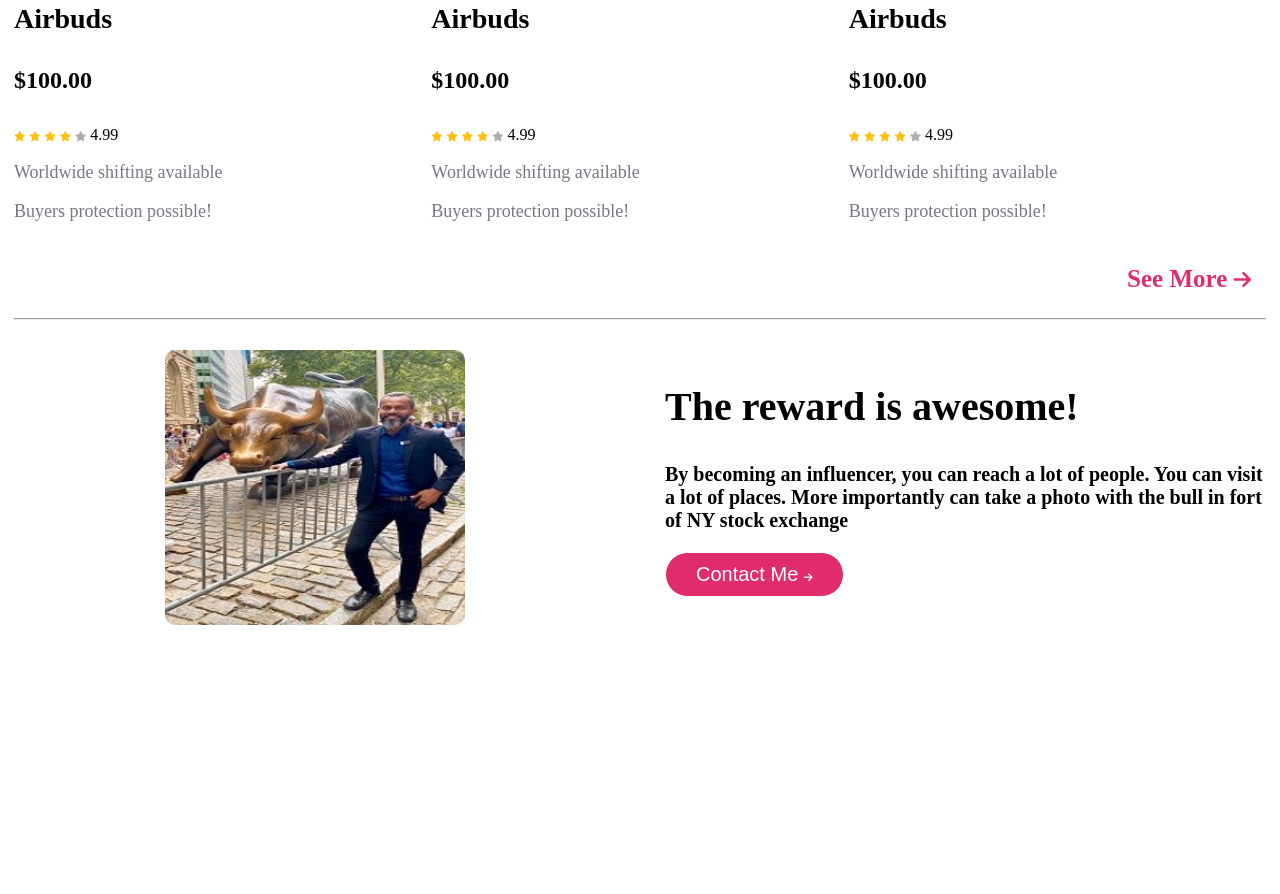
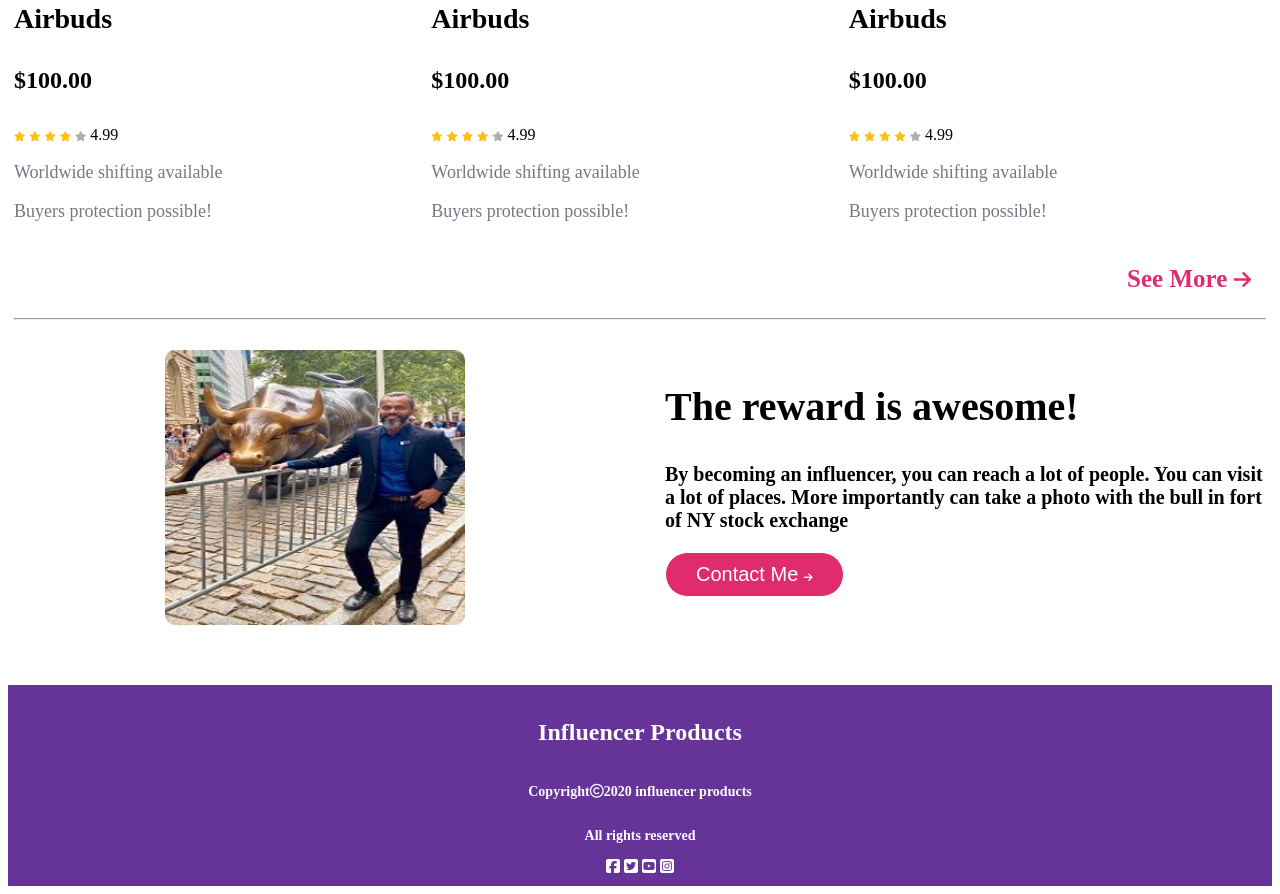
Before and after one commit to this-is-emon/influencer-gear, a plain HTML site: page index.html in a window 1280 px wide. Shown: the part 1335-2229 px from the top of the page. Before the commit the page ends 2027 px from the top, so only its background shows below. Drawn offline with Linux system fonts and the light colour scheme.

Commit message:
Footer section complete

```diff
--- a/index.html
+++ b/index.html
@@ -185,7 +185,17 @@
     </main>
     <!--------------- Footer Starts------------->
     <footer>
-
+        <div class="footer-detail">
+            <h3>Influencer Products</h3>
+            <p>Copyright<span><i class="far fa-copyright"></i></span>2020 influencer products</p>
+            <p>All rights reserved</p>
+            <div class="footer-icon">
+                <i class="fab fa-facebook-square"></i>
+                <i class="fab fa-twitter-square"></i>
+                <i class="fab fa-youtube-square"></i>
+                <i class="fab fa-instagram-square"></i>
+            </div>
+        </div>
     </footer>
     <!--------------- Footer Ends------------->
 
--- a/styles/style.css
+++ b/styles/style.css
@@ -57,6 +57,7 @@ header h3{
     .journey-pic img{
         width: 300px;
         height: 275px;
+        border-radius: 10px;
     }
     button{
         background-color: #E02C6D;
@@ -154,3 +155,22 @@ header h3{
 
 
 /*-------------------- Footer --------------------*/
+footer{
+    background-color: rebeccapurple;
+}
+.footer-detail{
+    padding: 10px;
+    display: flex;
+    align-items: center;
+    flex-direction: column;
+    color: white;
+
+}
+.footer-detail h3{
+    font-size: 24px;
+    font-weight:bolder;
+}
+.footer-detail p{
+    font-size: 14px;
+    font-weight: bolder;
+}
```
Also changed, not shown: images/sukhon-poi.jpg (added).
